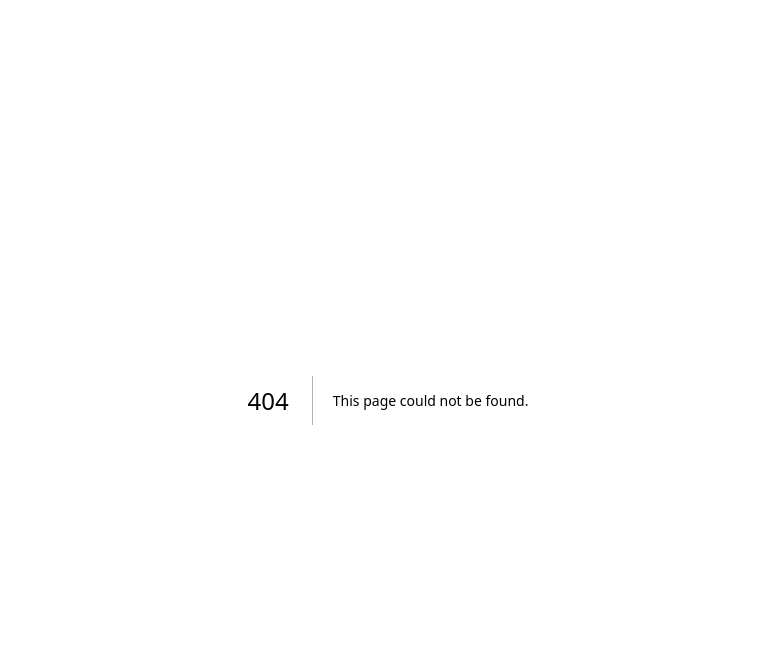
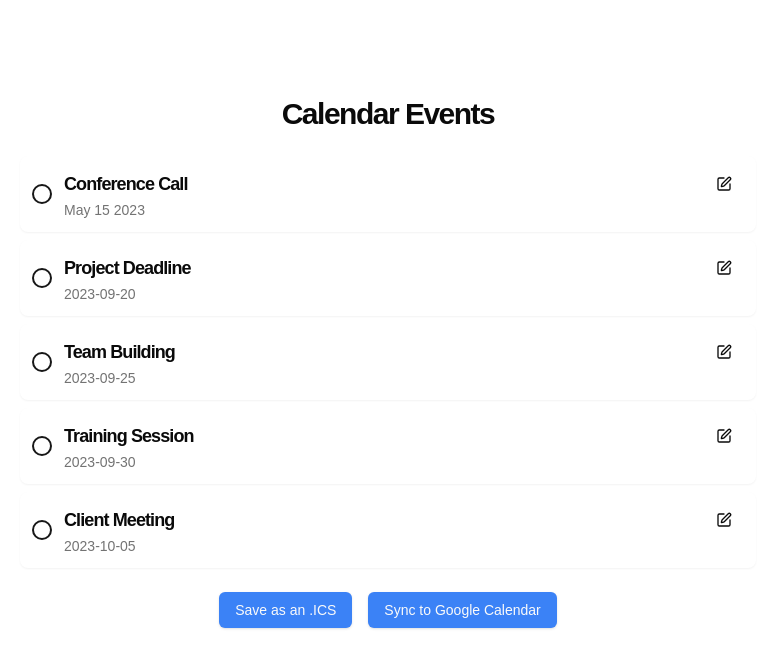
Before and after one commit to dgzct11/agendly, a Next.js app in the folder agendly/: page /results in a window 1280 px wide. Before the commit this address had no page. Shown: the top 668 px of the page, without its empty margins (252-1014 px from the left). Built offline with nearby package versions, Linux system fonts and the light colour scheme.

Commit message:
Changed results page and changed shadecn theme

```diff
--- a/agendly/src/app/content/components/Home.tsx
+++ b/agendly/src/app/content/components/Home.tsx
@@ -9,7 +9,7 @@ const Home = () => {
                 lg:text-7xl/none text-dark ">
                     Agendas, simplified
                 </h1>
-                <p className="text-gray-300 pb-10">Managing your calendar has never been easier</p>
+                <p className="text-gray-400 pb-10">Managing your calendar has never been easier</p>
             </div>
                 <Link href={"/signup"}>
                 <BlueGradientButton  />
--- a/agendly/src/app/content/components/Results.tsx
+++ b/agendly/src/app/content/components/Results.tsx
@@ -9,21 +9,21 @@ import { Tooltip, TooltipContent, TooltipProvider, TooltipTrigger } from "@/comp
 interface Event {
   id: string
   title: string
+  date: string
   subtext: string
 }
 
 const sampleEvents: Event[] = [
-  { id: '1', title: 'Conference Call', subtext: 'Discuss Q4 projections with the team' },
-  { id: '2', title: 'Project Deadline', subtext: 'Submit final report for client review' },
-  { id: '3', title: 'Team Building', subtext: 'Outdoor activities and lunch with colleagues' },
-  { id: '4', title: 'Training Session', subtext: 'New software implementation workshop' },
-  { id: '5', title: 'Client Meeting', subtext: 'Presentation of new marketing strategy' },
+  { id: '1', title: 'Conference Call', date: "May 15 2023", subtext: 'Discuss Q4 projections with the team' },
+  { id: '2', title: 'Project Deadline', date: '2023-09-20', subtext: 'Submit final report for client review' },
+  { id: '3', title: 'Team Building', date: '2023-09-25', subtext: 'Outdoor activities and lunch with colleagues' },
+  { id: '4', title: 'Training Session', date: '2023-09-30', subtext: 'New software implementation workshop' },
+  { id: '5', title: 'Client Meeting', date: '2023-10-05', subtext: 'Presentation of new marketing strategy' },
 ]
 
-export default function Results() {
+export default function Component() {
   const [events, setEvents] = useState<Event[]>(sampleEvents)
   const [selectedEvent, setSelectedEvent] = useState<string | null>(null)
-  const [expandedEvent, setExpandedEvent] = useState<string | null>(null)
   const [editingEvent, setEditingEvent] = useState<string | null>(null)
   const [editedSubtext, setEditedSubtext] = useState<string>('')
   const containerRef = useRef<HTMLDivElement>(null)
@@ -31,7 +31,7 @@ export default function Results() {
   useEffect(() => {
     const handleClickOutside = (event: MouseEvent) => {
       if (containerRef.current && !containerRef.current.contains(event.target as Node)) {
-        setExpandedEvent(null)
+        setSelectedEvent(null)
         setEditingEvent(null)
       }
     }
@@ -44,7 +44,6 @@ export default function Results() {
 
   const handleSelect = (id: string) => {
     setSelectedEvent(selectedEvent === id ? null : id)
-    setExpandedEvent(id)
     setEditingEvent(null)
   }
 
@@ -76,56 +75,51 @@ export default function Results() {
   }
 
   return (
-    <div className="container mx-auto p-4 max-w-3xl" ref={containerRef}>
-      <div className="flex justify-between items-center mb-6">
-        <h1 className="text-2xl font-bold">Event Results</h1>
-        <TooltipProvider>
-          <Tooltip>
-            <TooltipTrigger asChild>
-              <Button variant="outline" size="icon" onClick={handleRegenerate}>
-                <RefreshCw className="h-4 w-4" />
-                <span className="sr-only">Regenerate events</span>
-              </Button>
-            </TooltipTrigger>
-            <TooltipContent>
-              <p>Regenerate events</p>
-            </TooltipContent>
-          </Tooltip>
-        </TooltipProvider>
-      </div>
+    <div className="container mx-auto p-4 max-w-3xl mt-20" ref={containerRef}>
+      <h1 className="text-3xl font-bold mb-6 text-center tracking-tighter">Calendar Events</h1>
+
       <ul className="space-y-2">
         {events.map((event) => (
           <li
             key={event.id}
-            className={`bg-card rounded-lg shadow-sm transition-all duration-300 ease-in-out
-              ${expandedEvent === event.id ? 'h-auto' : 'h-12'}
+            className={`bg-card rounded-lg shadow-sm transition-all duration-300 ease-in-out p-3
               ${selectedEvent === event.id ? 'ring-2 ring-primary' : ''}
             `}
           >
+            <div className="flex items-center">
               <div
-              className="flex items-center p-3 cursor-pointer hover:bg-accent rounded-lg"
+                className={`w-5 h-5 rounded-full border-2 border-primary mr-3 flex items-center justify-center cursor-pointer
+                  ${selectedEvent === event.id ? 'bg-primary' : 'bg-background'}
+                `}
                 onClick={() => handleSelect(event.id)}
               >
-              <div className={`w-5 h-5 rounded-full border-2 border-primary mr-3 flex items-center justify-center
-                ${selectedEvent === event.id ? 'bg-primary' : 'bg-background'}
-              `}>
                 {selectedEvent === event.id && <Check className="text-primary-foreground w-3 h-3" />}
               </div>
               <div className="flex-grow">
-                <h2 className="text-base font-semibold">{event.title}</h2>
-                {expandedEvent === event.id && editingEvent !== event.id && (
-                  <div className="mt-1 text-sm text-muted-foreground">{event.subtext}</div>
+                <div className="flex items-center justify-between">
+                  <h2 className="text-lg font-semibold tracking-tighter">{event.title}</h2>
+                  <Button
+                    variant="ghost"
+                    size="sm"
+                    className="ml-2"
+                    onClick={() => handleEdit(event.id, event.subtext)}
+                  >
+                    <Edit className="w-4 h-4" />
+                    <span className="sr-only">Edit Options</span>
+                  </Button>
+                </div>
+                <div className="text-sm text-muted-foreground text-gray-500">{event.date}</div>
+                {(selectedEvent === event.id || editingEvent === event.id) && (
+                  <div className="mt-2 text-sm text-gray-700">{event.subtext}</div>
                 )}
               </div>
             </div>
-            {expandedEvent === event.id && (
-              <div className="px-3 pb-3">
-                {editingEvent === event.id ? (
-                  <div className="flex items-center mt-2">
+            {editingEvent === event.id && (
+              <div className="mt-2">
                 <Input
                   value={editedSubtext}
                   onChange={(e) => setEditedSubtext(e.target.value)}
-                      className="flex-grow mr-2"
+                  className="mb-2"
                 />
                 <Button
                   variant="outline"
@@ -136,25 +130,13 @@ export default function Results() {
                   Save
                 </Button>
               </div>
-                ) : (
-                  <Button
-                    variant="outline"
-                    size="sm"
-                    className="mt-2"
-                    onClick={() => handleEdit(event.id, event.subtext)}
-                  >
-                    <Edit className="w-4 h-4 mr-2" />
-                    Edit Options
-                  </Button>
-                )}
-              </div>
             )}
           </li>
         ))}
       </ul>
       <div className="mt-6 flex justify-center space-x-4">
-        <Button onClick={handleOption1}>Option 1</Button>
-        <Button onClick={handleOption2}>Option 2</Button>
+        <Button onClick={handleOption1} className='bg-blue-500'>Save as an .ICS</Button>
+        <Button onClick={handleOption2} className='bg-blue-500'>Sync to Google Calendar</Button>
       </div>
     </div>
   )
--- /dev/null
+++ b/agendly/src/app/results/page.tsx
@@ -0,0 +1,10 @@
+import Results from "@/app/content/components/Results"
+import Navbar from "../content/components/Navbar";
+
+const ResultsPage = () => {
+
+    return( <Results/> );
+
+};
+
+export default ResultsPage;
--- a/agendly/src/components/ui/button.tsx
+++ b/agendly/src/components/ui/button.tsx
@@ -5,25 +5,26 @@ import { cva, type VariantProps } from "class-variance-authority"
 import { cn } from "@/lib/utils"
 
 const buttonVariants = cva(
-  "inline-flex items-center justify-center whitespace-nowrap rounded-md text-sm font-medium ring-offset-background transition-colors focus-visible:outline-none focus-visible:ring-2 focus-visible:ring-ring focus-visible:ring-offset-2 disabled:pointer-events-none disabled:opacity-50",
+  "inline-flex items-center justify-center whitespace-nowrap rounded-md text-sm font-medium transition-colors focus-visible:outline-none focus-visible:ring-1 focus-visible:ring-ring disabled:pointer-events-none disabled:opacity-50",
   {
     variants: {
       variant: {
-        default: "bg-primary text-primary-foreground hover:bg-primary/90",
+        default:
+          "bg-primary text-primary-foreground shadow hover:bg-primary/90",
         destructive:
-          "bg-destructive text-destructive-foreground hover:bg-destructive/90",
+          "bg-destructive text-destructive-foreground shadow-sm hover:bg-destructive/90",
         outline:
-          "border border-input bg-background hover:bg-accent hover:text-accent-foreground",
+          "border border-input bg-background shadow-sm hover:bg-accent hover:text-accent-foreground",
         secondary:
-          "bg-secondary text-secondary-foreground hover:bg-secondary/80",
+          "bg-secondary text-secondary-foreground shadow-sm hover:bg-secondary/80",
         ghost: "hover:bg-accent hover:text-accent-foreground",
         link: "text-primary underline-offset-4 hover:underline",
       },
       size: {
-        default: "h-10 px-4 py-2",
-        sm: "h-9 rounded-md px-3",
-        lg: "h-11 rounded-md px-8",
-        icon: "h-10 w-10",
+        default: "h-9 px-4 py-2",
+        sm: "h-8 rounded-md px-3 text-xs",
+        lg: "h-10 rounded-md px-8",
+        icon: "h-9 w-9",
       },
     },
     defaultVariants: {
--- a/agendly/src/components/ui/input.tsx
+++ b/agendly/src/components/ui/input.tsx
@@ -11,7 +11,7 @@ const Input = React.forwardRef<HTMLInputElement, InputProps>(
       <input
         type={type}
         className={cn(
-          "flex h-10 w-full rounded-md border border-input bg-background px-3 py-2 text-sm ring-offset-background file:border-0 file:bg-transparent file:text-sm file:font-medium file:text-foreground placeholder:text-muted-foreground focus-visible:outline-none focus-visible:ring-2 focus-visible:ring-ring focus-visible:ring-offset-2 disabled:cursor-not-allowed disabled:opacity-50",
+          "flex h-9 w-full rounded-md border border-input bg-transparent px-3 py-1 text-sm shadow-sm transition-colors file:border-0 file:bg-transparent file:text-sm file:font-medium file:text-foreground placeholder:text-muted-foreground focus-visible:outline-none focus-visible:ring-1 focus-visible:ring-ring disabled:cursor-not-allowed disabled:opacity-50",
           className
         )}
         ref={ref}
--- a/agendly/src/components/ui/tooltip.tsx
+++ b/agendly/src/components/ui/tooltip.tsx
@@ -19,7 +19,7 @@ const TooltipContent = React.forwardRef<
     ref={ref}
     sideOffset={sideOffset}
     className={cn(
-      "z-50 overflow-hidden rounded-md border bg-popover px-3 py-1.5 text-sm text-popover-foreground shadow-md animate-in fade-in-0 zoom-in-95 data-[state=closed]:animate-out data-[state=closed]:fade-out-0 data-[state=closed]:zoom-out-95 data-[side=bottom]:slide-in-from-top-2 data-[side=left]:slide-in-from-right-2 data-[side=right]:slide-in-from-left-2 data-[side=top]:slide-in-from-bottom-2",
+      "z-50 overflow-hidden rounded-md bg-primary px-3 py-1.5 text-xs text-primary-foreground animate-in fade-in-0 zoom-in-95 data-[state=closed]:animate-out data-[state=closed]:fade-out-0 data-[state=closed]:zoom-out-95 data-[side=bottom]:slide-in-from-top-2 data-[side=left]:slide-in-from-right-2 data-[side=right]:slide-in-from-left-2 data-[side=top]:slide-in-from-bottom-2",
       className
     )}
     {...props}
```
Also changed, not shown: agendly/components.json, agendly/src/app/utils/pdfconvert.ts (added). Lines whose indentation alone changed are shown as unchanged.
